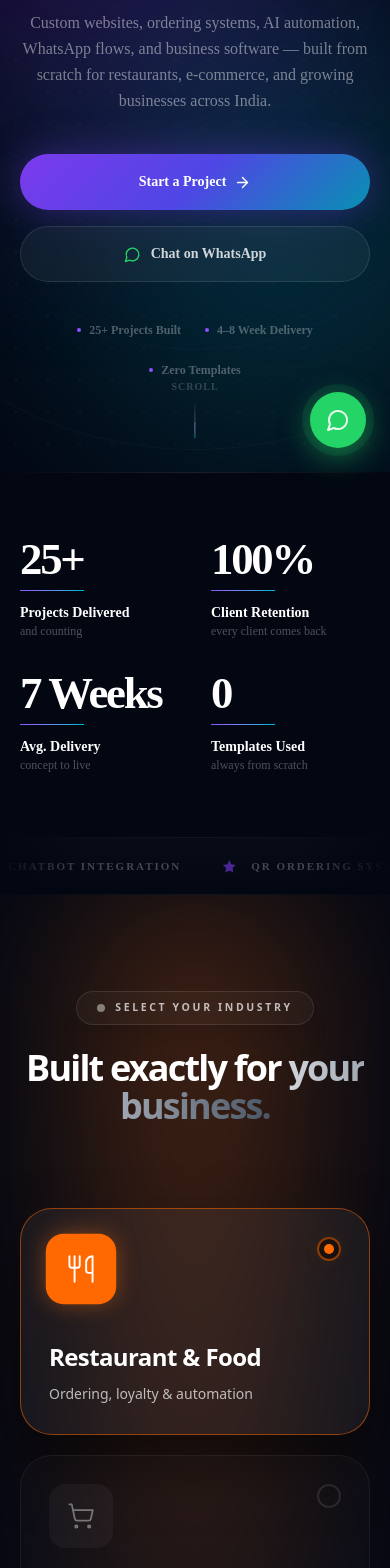
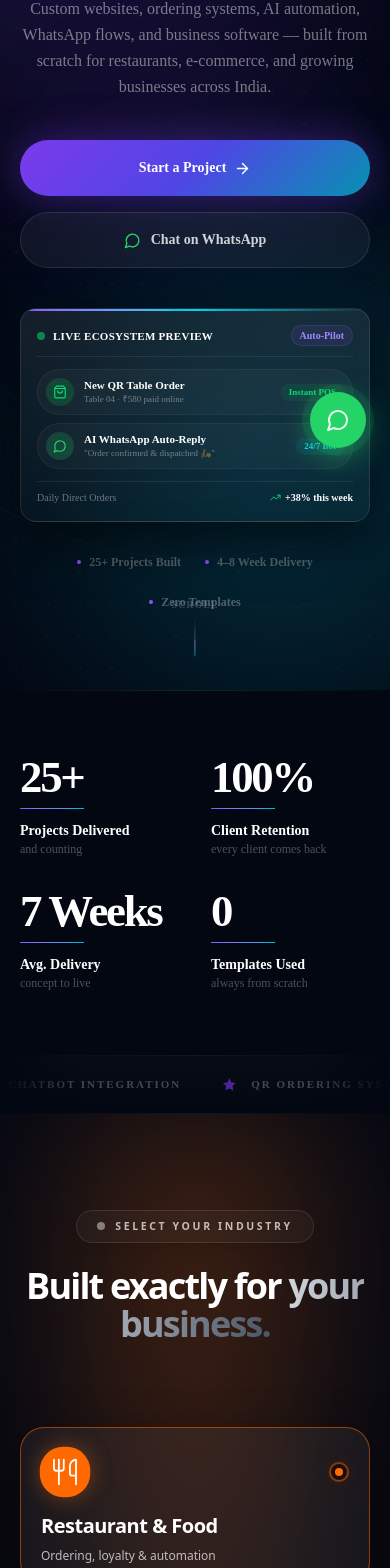
Before and after one commit to Krusheel-kumar/portfolio, a React (Vite) app: page / in a window 390 px wide. Shown: the part 372-1940 px from the top of the page. Built offline with nearby package versions, Linux system fonts and the light colour scheme.

Commit message:
feat: enhance mobile responsiveness, motion graphics, and layout structure

```diff
--- a/src/components/sections/HeroSection.tsx
+++ b/src/components/sections/HeroSection.tsx
@@ -340,12 +340,75 @@ export default function HeroSection() {
             </a>
           </motion.div>
 
+          {/* Mobile Interactive Motion Graphic Card */}
+          <motion.div
+            initial={{ opacity: 0, y: 30 }}
+            animate={{ opacity: 1, y: 0 }}
+            transition={{ delay: 0.8, duration: 0.8 }}
+            className="w-full mt-10 xl:hidden max-w-sm mx-auto"
+          >
+            <div className="relative rounded-2xl p-4 bg-gradient-to-b from-white/[0.08] to-white/[0.02] border border-white/10 shadow-[0_20px_50px_rgba(0,0,0,0.6)] backdrop-blur-xl overflow-hidden">
+              <div className="absolute top-0 left-0 right-0 h-[1.5px] bg-gradient-to-r from-violet-500 via-cyan-400 to-transparent" />
+
+              <div className="flex items-center justify-between mb-3 border-b border-white/8 pb-2.5">
+                <div className="flex items-center gap-2">
+                  <div className="w-2 h-2 rounded-full bg-green-400 animate-pulse" />
+                  <span className="text-[11px] font-bold text-white tracking-wide uppercase">Live Ecosystem Preview</span>
+                </div>
+                <span className="text-[10px] text-violet-400 font-semibold bg-violet-500/10 border border-violet-500/20 px-2 py-0.5 rounded-full">
+                  Auto-Pilot
+                </span>
+              </div>
+
+              {/* Dynamic Notification Row */}
+              <div className="space-y-2">
+                <div className="flex items-center justify-between p-2 rounded-xl bg-white/[0.03] border border-white/5">
+                  <div className="flex items-center gap-2.5">
+                    <div className="w-7 h-7 rounded-lg bg-green-500/20 flex items-center justify-center shrink-0">
+                      <ShoppingBag size={14} className="text-green-400" />
+                    </div>
+                    <div className="text-left">
+                      <p className="text-white text-[11px] font-bold leading-tight">New QR Table Order</p>
+                      <p className="text-white/40 text-[9px]">Table 04 · ₹580 paid online</p>
+                    </div>
+                  </div>
+                  <span className="text-[9px] font-bold text-green-400 bg-green-500/10 px-2 py-0.5 rounded-md">
+                    Instant POS
+                  </span>
+                </div>
+
+                <div className="flex items-center justify-between p-2 rounded-xl bg-white/[0.03] border border-white/5">
+                  <div className="flex items-center gap-2.5">
+                    <div className="w-7 h-7 rounded-lg bg-[#25D366]/20 flex items-center justify-center shrink-0">
+                      <MessageCircle size={14} className="text-[#25D366]" />
+                    </div>
+                    <div className="text-left">
+                      <p className="text-white text-[11px] font-bold leading-tight">AI WhatsApp Auto-Reply</p>
+                      <p className="text-white/40 text-[9px]">"Order confirmed & dispatched 🛵"</p>
+                    </div>
+                  </div>
+                  <span className="text-[9px] font-bold text-cyan-400 bg-cyan-500/10 px-2 py-0.5 rounded-md">
+                    24/7 Bot
+                  </span>
+                </div>
+              </div>
+
+              {/* Mini Stats Bar */}
+              <div className="mt-3 pt-2 border-t border-white/8 flex items-center justify-between text-[10px]">
+                <span className="text-white/40 font-medium">Daily Direct Orders</span>
+                <span className="text-white font-extrabold flex items-center gap-1">
+                  <TrendingUp size={11} className="text-green-400" /> +38% this week
+                </span>
+              </div>
+            </div>
+          </motion.div>
+
           {/* Micro trust signals */}
           <motion.div
             initial={{ opacity: 0 }}
             animate={{ opacity: 1 }}
             transition={{ delay: 1.0, duration: 0.8 }}
-            className="flex items-center gap-6 mt-10 flex-wrap justify-center"
+            className="flex items-center gap-6 mt-8 md:mt-10 flex-wrap justify-center"
           >
             {[
               { label: "25+ Projects Built" },
--- a/src/components/sections/IndustrySelector.tsx
+++ b/src/components/sections/IndustrySelector.tsx
@@ -96,7 +96,7 @@ export default function IndustrySelector({ selectedIndustry, onSelect }: Industr
         </motion.div>
 
         {/* Premium Selection Cards */}
-        <div className="grid grid-cols-1 md:grid-cols-3 gap-5 md:gap-6 lg:gap-8 max-w-5xl mx-auto">
+        <div className="grid grid-cols-1 md:grid-cols-3 gap-4 md:gap-6 lg:gap-8 max-w-5xl mx-auto">
           {industries.map((ind, i) => {
             const isSelected = selectedIndustry === ind.id;
             const t = ind.theme;
@@ -110,9 +110,9 @@ export default function IndustrySelector({ selectedIndustry, onSelect }: Industr
                 transition={{ delay: i * 0.1, duration: 0.5, ease: [0.16, 1, 0.3, 1] }}
                 whileTap={{ scale: 0.98 }}
                 onClick={() => onSelect(ind.id as Industry)}
-                className={`relative flex flex-col items-start text-left p-7 md:p-8 lg:p-9 rounded-[2rem] border transition-all duration-500 overflow-hidden group ${
+                className={`relative flex flex-col items-start text-left p-5 sm:p-6 md:p-8 lg:p-9 rounded-[1.5rem] md:rounded-[2rem] border transition-all duration-500 overflow-hidden group ${
                   isSelected
-                    ? `bg-white/[0.05] ${t.border} shadow-[0_30px_60px_rgba(0,0,0,0.5)]`
+                    ? `bg-white/[0.05] ${t.border} shadow-[0_20px_50px_rgba(0,0,0,0.6)]`
                     : "border-white/5 bg-white/[0.02] hover:bg-white/[0.04] hover:border-white/15"
                 }`}
               >
@@ -126,19 +126,19 @@ export default function IndustrySelector({ selectedIndustry, onSelect }: Industr
                 )}
 
                 {/* Top Row: Icon + Radio Indicator */}
-                <div className="flex justify-between items-start w-full mb-10 relative z-10">
+                <div className="flex justify-between items-center md:items-start w-full mb-4 sm:mb-6 md:mb-10 relative z-10">
 
                   {/* Icon Block */}
-                  <div className={`w-16 h-16 rounded-2xl flex items-center justify-center transition-all duration-500 ${
+                  <div className={`w-12 h-12 md:w-16 md:h-16 rounded-xl md:rounded-2xl flex items-center justify-center transition-all duration-500 ${
                     isSelected
-                      ? `${t.primaryBg} text-white ${t.glowRing} scale-110`
+                      ? `${t.primaryBg} text-white ${t.glowRing} scale-105 md:scale-110`
                       : "bg-white/[0.04] text-white/40 group-hover:bg-white/[0.08] group-hover:text-white/80"
                   }`}>
                     {ind.icon}
                   </div>
 
                   {/* Premium Radio Button Indicator */}
-                  <div className={`w-6 h-6 rounded-full border-2 flex items-center justify-center transition-all duration-300 ${
+                  <div className={`w-5 h-5 md:w-6 md:h-6 rounded-full border-2 flex items-center justify-center transition-all duration-300 ${
                     isSelected
                       ? `${t.border} bg-black/50`
                       : "border-white/10 bg-transparent group-hover:border-white/30"
@@ -149,7 +149,7 @@ export default function IndustrySelector({ selectedIndustry, onSelect }: Industr
                           initial={{ scale: 0 }}
                           animate={{ scale: 1 }}
                           exit={{ scale: 0 }}
-                          className={`w-2.5 h-2.5 rounded-full ${t.primaryBg} ${t.glowRing}`}
+                          className={`w-2 md:w-2.5 h-2 md:h-2.5 rounded-full ${t.primaryBg} ${t.glowRing}`}
                         />
                       )}
                     </AnimatePresence>
@@ -158,12 +158,12 @@ export default function IndustrySelector({ selectedIndustry, onSelect }: Industr
 
                 {/* Bottom Row: Typography */}
                 <div className="relative z-10 w-full mt-auto">
-                  <h3 className={`font-extrabold text-2xl lg:text-3xl tracking-tight mb-2.5 transition-colors ${
+                  <h3 className={`font-extrabold text-xl sm:text-2xl lg:text-3xl tracking-tight mb-1.5 md:mb-2.5 transition-colors ${
                     isSelected ? "text-white" : "text-white/70 group-hover:text-white"
                   }`}>
                     {ind.label}
                   </h3>
-                  <p className={`text-sm lg:text-base font-medium leading-relaxed transition-colors ${
+                  <p className={`text-xs sm:text-sm lg:text-base font-medium leading-relaxed transition-colors ${
                     isSelected ? "text-white/70" : "text-white/40 group-hover:text-white/60"
                   }`}>
                     {ind.description}
--- a/src/components/sections/ProductShowcase.tsx
+++ b/src/components/sections/ProductShowcase.tsx
@@ -133,11 +133,11 @@ export default function ProductShowcase() {
                       {project.title}
                     </h3>
 
-                    <p className="hidden md:block text-sm md:text-base text-white/60 leading-relaxed mb-6">
+                    <p className="text-xs sm:text-sm md:text-base text-white/60 leading-relaxed mb-4 md:mb-6 line-clamp-2 md:line-clamp-none">
                       {project.description}
                     </p>
 
-                    <div className="hidden md:block w-full h-[1px] bg-white/8 mb-6" />
+                    <div className="w-full h-[1px] bg-white/8 mb-4 md:mb-6" />
 
                     {/* Features + Impact Grid */}
                     <div className="grid grid-cols-1 sm:grid-cols-2 gap-5 md:gap-6 mb-6 md:mb-8">
```
Also changed, not shown: src/components/sections/SolutionEcosystem.tsx (+50 -18 lines), 5 other files (tests, documents, lock files or other folders).
